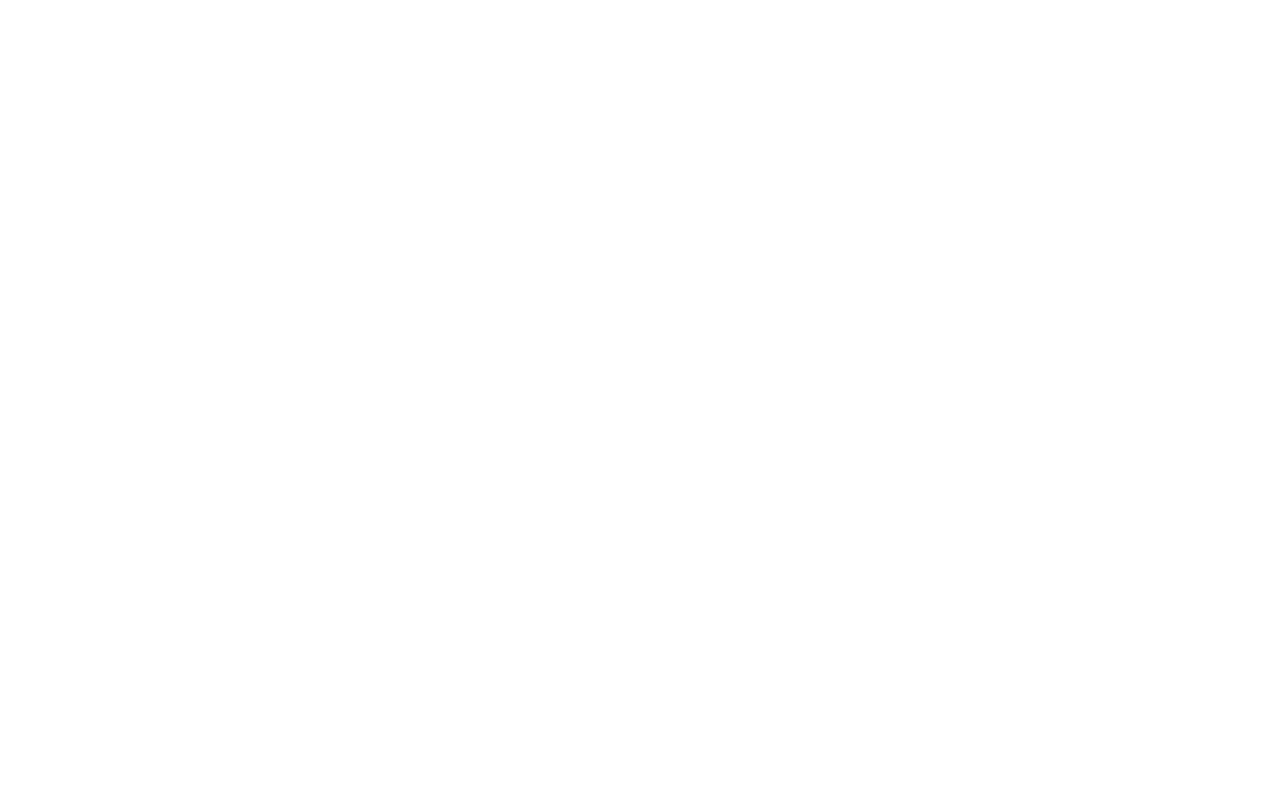
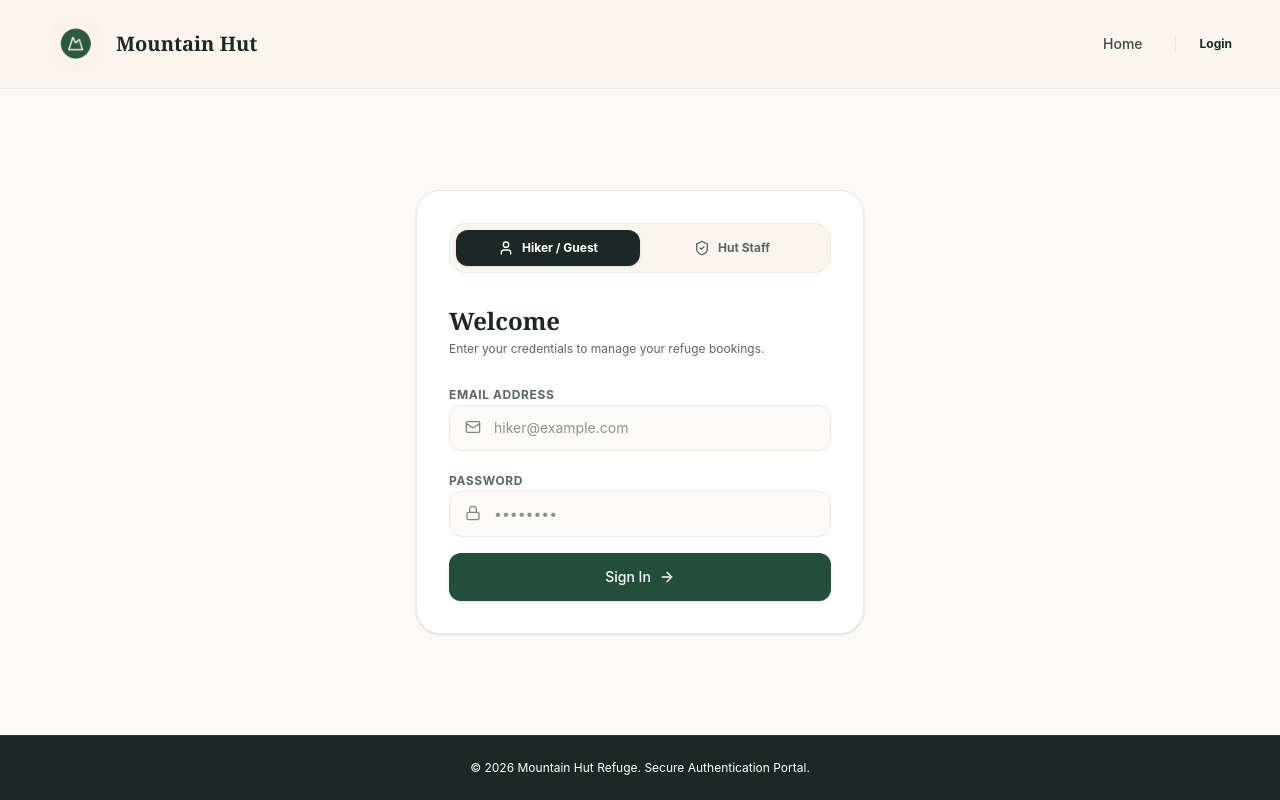
Before and after one commit to SWE2-Group-11/mountain-hut, a React (Vite) app in the folder frontend/: page /login in a window 1280 px wide. Before the commit this address had no page. Built offline with nearby package versions, Linux system fonts and the light colour scheme.

Commit message:
feat(frontend): add login page

```diff
--- a/frontend/src/App.tsx
+++ b/frontend/src/App.tsx
@@ -1,23 +1,15 @@
 import React from 'react';
 import { Routes, Route } from 'react-router-dom';
 import HomePage from './app/page';
+import LoginPage from './app/login/page';
 import './App.css';
 
 export default function App() {
   return (
     <Routes>
-      {/* Home Route */}
       <Route path="/" element={<HomePage />} />
+      <Route path="/login" element={<LoginPage />} />
 
-      {/* Staff Login Route (Placeholder for MH-02) */}
-      <Route
-        path="/staff/login"
-        element={
-          <div className="min-h-screen bg-[#FDFBF7] flex items-center justify-center font-serif text-3xl text-[#1C2826]">
-            Staff Portal Login (Coming Soon)
-          </div>
-        }
-      />
     </Routes>
   );
 }
--- /dev/null
+++ b/frontend/src/app/login/page.tsx
@@ -0,0 +1,19 @@
+import React from 'react';
+import { Header } from '../../components/layout/Header';
+import { LoginForm } from '../../features/auth/components/LoginForm';
+
+export default function LoginPage() {
+  return (
+    <div className="min-h-screen bg-[#FDFBF7] flex flex-col font-sans overflow-x-hidden">
+      <Header />
+
+      <main className="flex-1 flex items-center justify-center px-6 py-16">
+        <LoginForm />
+      </main>
+
+      <footer className="bg-[#1C2826] text-white py-6 px-12 text-center text-xs text-gray-400 border-t border-[#2C3835]">
+        © 2026 Mountain Hut Refuge. Secure Authentication Portal.
+      </footer>
+    </div>
+  );
+};
--- a/frontend/src/app/page.tsx
+++ b/frontend/src/app/page.tsx
@@ -40,9 +40,9 @@ export default function HomePage() {
 
     {/* Footer */}
     <footer className="bg-[#1C2826] text-white py-10 px-16 flex flex-col md:flex-row justify-between items-center text-sm border-t border-[#2C3835]">
-      <p className="text-gray-400 mb-4 md:mb-0">© 2026 Mountain Hut Refuge. All rights reserved.</p>
-      <Link to="/staff/login" className="text-xs text-gray-400 hover:text-white transition-colors underline">
-        Staff Portal Login
+      <p className="text-gray-400 mb-4 md:mb-0">© 2026 Mountain Hut Refuge.</p>
+      <Link to="/login" className="text-xs text-gray-400 hover:text-white transition-colors underline">
+        Login
       </Link>
     </footer>
   </div>
--- a/frontend/src/components/layout/Header.tsx
+++ b/frontend/src/components/layout/Header.tsx
@@ -1,27 +1,77 @@
-import React from 'react';
-import { Link } from 'react-router-dom';
+import React, {useState} from 'react';
+import { Link, useLocation} from 'react-router-dom';
 import logoImage from '../../assets/logo.jpeg';
+import { Menu, X } from 'lucide-react';
 
-interface HeaderProps {
-  activeTab?: 'home';
-}
+export const Header: React.FC = () => {
+ const location = useLocation();
+  const currentPath = location.pathname;
+  const [isMobileMenuOpen, setIsMobileMenuOpen] = useState(false);
 
-export const Header: React.FC<HeaderProps> = ({ activeTab = 'home' }) => {
+  const isLoginActive = currentPath === '/login' || currentPath === '/staff/login';
+  const isHomeActive = currentPath === '/';
+
+  // Close mobile menu when a link is clicked
+  const handleNavClick = () => {
+    setIsMobileMenuOpen(false);
+  };
+
   return (
-    <header className="w-full bg-[#FAF6EE] px-12 py-4 flex items-center justify-between border-b border-[#EFEADF]">
-      <div className="flex items-center gap-1">
-        <img src={logoImage} alt="Mountain Hut Logo" className="w-15 h-15 rounded-full object-cover" />
-        <span className="text-xl font-serif font-bold text-[#1C2826]">Mountain Hut</span>
+    <header className="w-full bg-[#FAF6EE] px-6 md:px-12 py-4 flex items-center justify-between border-b border-[#EFEADF] relative z-50">
+      {/* Logo & Brand */}
+      <div className="flex items-center gap-3">
+        <img src={logoImage} alt="Mountain Hut Logo" className="w-10 h-10 md:w-14 md:h-14 rounded-full object-cover" />
+        <span className="text-lg md:text-xl font-serif font-bold text-[#1C2826]">Mountain Hut</span>
       </div>
 
-      <nav className="flex items-center gap-8 font-medium text-sm text-[#3C4A47]">
-        <Link to="/" className={`hover:text-[#1C2826] transition-colors ${activeTab === 'home' ? 'font-bold text-[#1C2826]' : ''}`}>
+      {/* Desktop Navigation */}
+      <nav className="hidden md:flex items-center gap-8 font-medium text-sm text-[#3C4A47]">
+        <Link
+          to="/"
+          className={`hover:text-[#1C2826] transition-colors ${isHomeActive ? 'font-bold text-[#1C2826]' : ''}`}
+        >
           Home
         </Link>
-        <Link to="/staff/login" className="text-xs text-[#7C8885] hover:text-[#1C2826] transition-colors border-l border-[#EFEADF] pl-6">
-          Staff Login
+        <Link
+          to="/login"
+          className={`text-xs transition-colors border-l border-[#EFEADF] pl-6 ${
+            isLoginActive ? 'font-bold text-[#1C2826]' : 'text-[#7C8885] hover:text-[#1C2826]'
+          }`}
+        >
+          Login
         </Link>
       </nav>
+
+      {/* Mobile Hamburger Button */}
+      <button
+        onClick={() => setIsMobileMenuOpen(!isMobileMenuOpen)}
+        className="md:hidden p-2 rounded-xl text-[#1C2826] hover:bg-[#EFEADF] transition-colors focus:outline-none"
+        aria-label="Toggle menu"
+      >
+        {isMobileMenuOpen ? <X className="w-6 h-6" /> : <Menu className="w-6 h-6" />}
+      </button>
+
+      {/* Mobile Dropdown Drawer */}
+      {isMobileMenuOpen && (
+        <div className="absolute top-full left-0 w-full bg-[#FAF6EE] border-b border-[#EFEADF] shadow-lg py-6 px-8 flex flex-col gap-4 md:hidden">
+          <Link
+            to="/"
+            onClick={handleNavClick}
+            className={`text-base font-medium py-2 transition-colors ${isHomeActive ? 'font-bold text-[#1C2826]' : 'text-[#5A6865]'}`}
+          >
+            Home
+          </Link>
+          <Link
+            to="/login"
+            onClick={handleNavClick}
+            className={`text-base font-medium py-2 transition-colors border-t border-[#EFEADF] pt-4 ${
+              isLoginActive ? 'font-bold text-[#1C2826]' : 'text-[#5A6865]'
+            }`}
+          >
+            Login
+          </Link>
+        </div>
+      )}
     </header>
   );
 };
--- /dev/null
+++ b/frontend/src/features/auth/components/LoginForm.tsx
@@ -0,0 +1,131 @@
+import React, { useState } from 'react';
+import { useNavigate } from 'react-router-dom';
+import { User, ShieldCheck, Mail, Lock, ArrowRight } from 'lucide-react';
+
+export const LoginForm: React.FC = () => {
+  const navigate = useNavigate();
+  const [loginType, setLoginType] = useState<'user' | 'staff'>('user');
+ const [staffRole, setStaffRole] = useState<'Employee' | 'Warden'>('Employee');
+  const [email, setEmail] = useState('');
+  const [password, setPassword] = useState('');
+
+  const handleLogin = (e: React.FormEvent) => {
+    e.preventDefault();
+    // Simulate login routing based on role
+    if (loginType === 'staff') {
+      console.log(`Logging in as staff role: ${staffRole}`);
+      navigate(`/staff/dashboard/${staffRole}`);
+    } else {
+      console.log('Logging in as standard user');
+      navigate('/');
+    }
+  };
+
+  return (
+    <div className="w-full max-w-md bg-white p-8 rounded-3xl shadow-sm border border-[#EFEADF]">
+
+      {/* Top Toggle: User vs Staff */}
+      <div className="flex bg-[#FAF6EE] p-1.5 rounded-2xl mb-8 border border-[#EFEADF]">
+        <button
+          type="button"
+          onClick={() => setLoginType('user')}
+          className={`flex-1 py-2.5 text-xs font-bold rounded-xl transition-all flex items-center justify-center gap-2 ${
+            loginType === 'user'
+              ? 'bg-[#1C2826] text-white shadow-sm'
+              : 'text-[#5A6865] hover:text-[#1C2826]'
+          }`}
+        >
+          <User className="w-4 h-4" /> Hiker / Guest
+        </button>
+        <button
+          type="button"
+          onClick={() => setLoginType('staff')}
+          className={`flex-1 py-2.5 text-xs font-bold rounded-xl transition-all flex items-center justify-center gap-2 ${
+            loginType === 'staff'
+              ? 'bg-[#1C2826] text-white shadow-sm'
+              : 'text-[#5A6865] hover:text-[#1C2826]'
+          }`}
+        >
+          <ShieldCheck className="w-4 h-4" /> Hut Staff
+        </button>
+      </div>
+
+      <div className="mb-6">
+        <h2 className="text-2xl font-serif font-bold text-[#1C2826] mb-1">
+          {loginType === 'staff' ? 'Staff Portal Access' : 'Welcome'}
+        </h2>
+        <p className="text-xs text-[#5A6865]">
+          {loginType === 'staff'
+            ? 'Select your employee role and enter credentials.'
+            : 'Enter your credentials to manage your refuge bookings.'}
+        </p>
+      </div>
+
+      <form onSubmit={handleLogin} className="space-y-4">
+
+        {/* Staff Role Selector (Only shown if 'Staff' is selected) */}
+        {loginType === 'staff' && (
+          <div className="space-y-1.5 pb-2">
+            <label className="text-xs font-bold uppercase tracking-wider text-[#234E39]">
+              Employee Role
+            </label>
+            <select
+              value={staffRole}
+              onChange={(e) => setStaffRole(e.target.value as any)}
+              className="w-full px-4 py-3 bg-[#FAF6EE] border border-[#EFEADF] rounded-xl text-sm font-medium text-[#1C2826] focus:outline-none focus:border-[#234E39] transition-all"
+            >
+
+              <option value="employee">Employee</option>
+              {/* <option value="warden">Warden </option> */}
+            </select>
+          </div>
+        )}
+
+        {/* Email Field */}
+        <div className="space-y-1.5">
+          <label className="text-xs font-bold uppercase tracking-wider text-[#5A6865]">
+            Email Address
+          </label>
+          <div className="relative">
+            <Mail className="w-4 h-4 text-[#7C8885] absolute left-4 top-3.5" />
+            <input
+              type="email"
+              required
+              placeholder={loginType === 'staff' ? 'staff@mountainhut.it' : 'hiker@example.com'}
+              value={email}
+              onChange={(e) => setEmail(e.target.value)}
+              className="w-full pl-11 pr-4 py-3 bg-[#FDFBF7] border border-[#EFEADF] rounded-xl text-sm text-[#1C2826] focus:outline-none focus:border-[#234E39] transition-all"
+            />
+          </div>
+        </div>
+
+        {/* Password Field */}
+        <div className="space-y-1.5">
+          <label className="text-xs font-bold uppercase tracking-wider text-[#5A6865]">
+            Password
+          </label>
+          <div className="relative">
+            <Lock className="w-4 h-4 text-[#7C8885] absolute left-4 top-3.5" />
+            <input
+              type="password"
+              required
+              placeholder="••••••••"
+              value={password}
+              onChange={(e) => setPassword(e.target.value)}
+              className="w-full pl-11 pr-4 py-3 bg-[#FDFBF7] border border-[#EFEADF] rounded-xl text-sm text-[#1C2826] focus:outline-none focus:border-[#234E39] transition-all"
+            />
+          </div>
+        </div>
+
+        {/* Submit Button */}
+        <button
+          type="submit"
+          className="w-full mt-2 py-3.5 bg-[#234E39] text-white font-medium rounded-xl hover:bg-[#1C3E2E] transition-all shadow-sm flex items-center justify-center gap-2 text-sm"
+        >
+          <span>Sign In</span>
+          <ArrowRight className="w-4 h-4" />
+        </button>
+      </form>
+    </div>
+  );
+};
```
